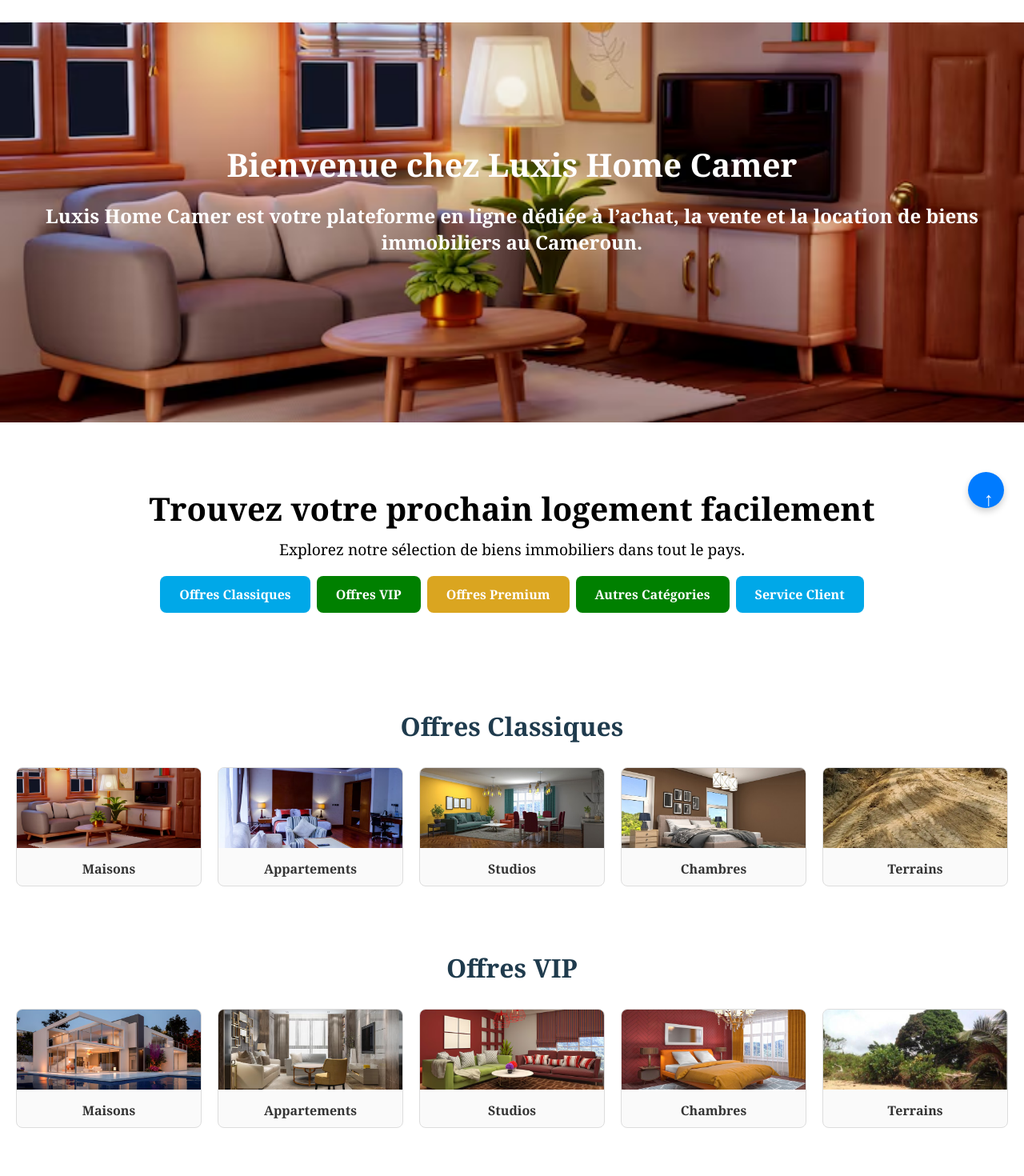
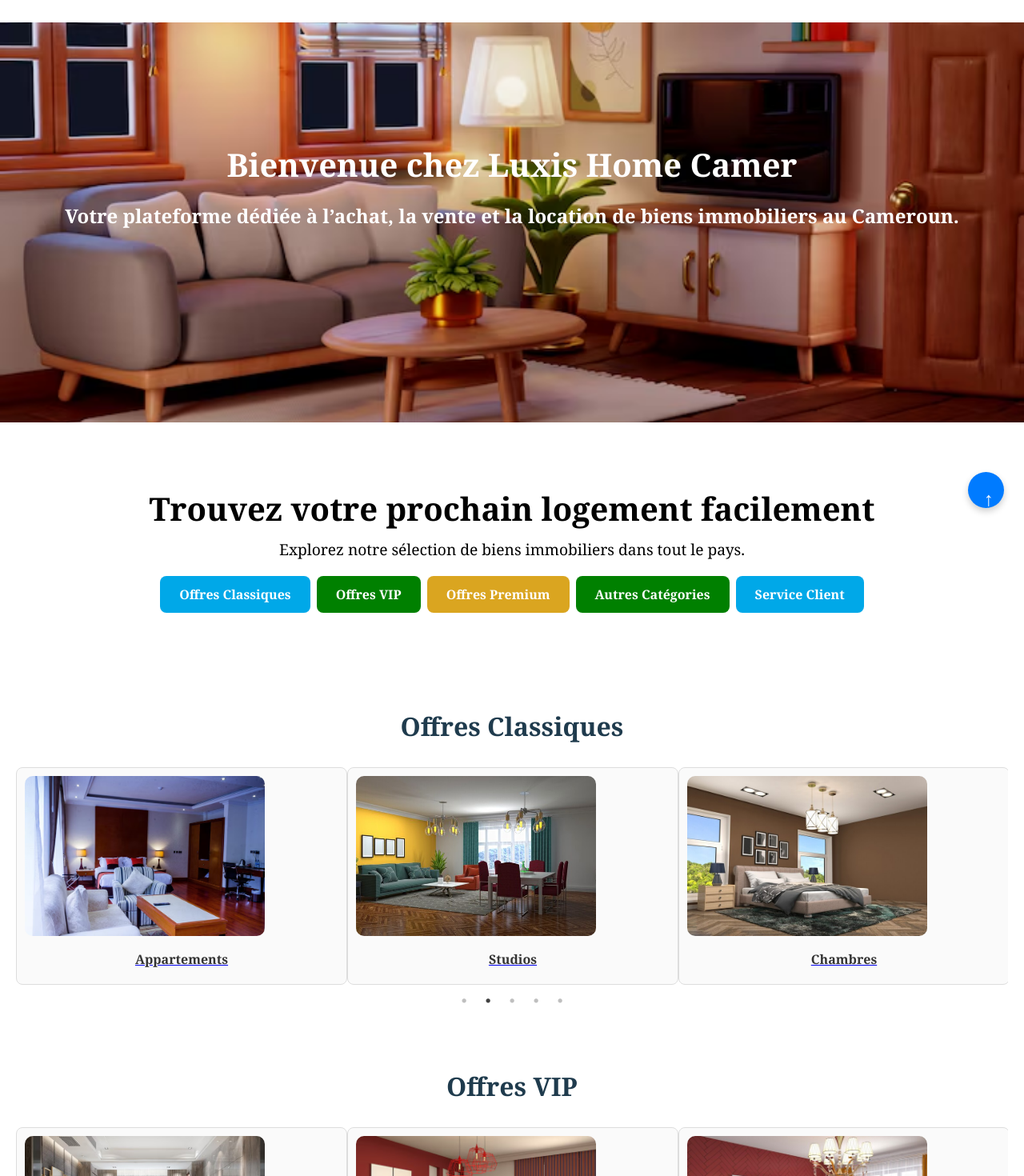
Before and after one commit to kouayem-sunde-frantchesco/Real-Estate, a React (Create React App) app: page / in a window 1280 px wide. Shown: the part 140-1610 px from the top of the page at 80% size. Built offline with nearby package versions, Linux system fonts and the light colour scheme.

Commit message:
recente mise  ajour

```diff
--- a/src/components/pages/contact.js
+++ b/src/components/pages/contact.js
@@ -87,87 +87,7 @@
     </section>
 
     <div className="contact-page">
-
-      <div className="contact-info">
-        <h2>Contactez-nous</h2>
-        <p>📍 Akwa Bali</p>
-        <p>📞 + 237 655-479-301</p>
-        <a href="https://cat-sn3z.vercel.app/"><p>Notre site Web: Care Automobile Tracking</p></a>
-        <p>✉️kouayemfrantchesco@gmail.com</p>
-        <p>🕒 Du lundi au vendredi : 9h - 18h</p>
-        <div className="social-links">
-          <a href="https://facebook.com" target="_blank" rel="noreferrer">Facebook</a>
-          <a href="https://linkedin.com" target="_blank" rel="noreferrer">LinkedIn</a>
-          <a href="https://instagram.com" target="_blank" rel="noreferrer">Instagram</a>
-        </div>
-
-        <div className="map">
-            <img src="./images/c9.jpg"></img>
-        </div>
-        {/* <div className="map">
-          <iframe
-            title="map"
-            src="https://www.google.com/maps/embed?pb=!1m18!1m12!1m3!1d2625.3372275668073!2d2.352221615674864!3d48.85661407928783!2m3!1f0!2f0!3f0!3m2!1i1024!2i768!4f13.1!3m3!1m2!1s0x47e671d877dd841d%3A0x5e9c8e622de0c391!2sParis!5e0!3m2!1sfr!2sfr!4v1673352069376!5m2!1sfr!2sfr"
-            width="100%"
-            height="200"
-            style={{ border: 0 }}
-            allowFullScreen=""
-            loading="lazy"
-          ></iframe>
-        </div> */}
-      </div>
-
-      {/* <div className="contact-form">
-        <h2>Envoyez-nous un message</h2>
-        <form onSubmit={handleSubmit} noValidate>
-          <input
-            type="text"
-            name="name"
-            placeholder="Nom"
-            value={form.name}
-            onChange={handleChange}
-            className={errors.name ? "input-error" : ""}
-          />
-          {errors.name && <span className="error">{errors.name}</span>}
-
-          <input
-            type="email"
-            name="email"
-            placeholder="Email"
-            value={form.email}
-            onChange={handleChange}
-            className={errors.email ? "input-error" : ""}
-          />
-          {errors.email && <span className="error">{errors.email}</span>}
-
-          <input
-            type="text"
-            name="subject"
-            placeholder="Sujet"
-            value={form.subject}
-            onChange={handleChange}
-            className={errors.subject ? "input-error" : ""}
-          />
-          {errors.subject && <span className="error">{errors.subject}</span>}
-
-          <textarea
-            name="message"
-            placeholder="Votre message"
-            rows="5"
-            value={form.message}
-            onChange={handleChange}
-            className={errors.message ? "input-error" : ""}
-          ></textarea>
-          {errors.message && <span className="error">{errors.message}</span>}
-
-          <button type="submit">Envoyer</button>
-          {success && <p className="success-msg">Message envoyé avec succès ! ✅</p>}
-        </form>
-      </div> */}
-    </div>
-
-    <div className="contact-page">
-
+      {/*  */}
       <div className="contact-info">
         <h2>Contactez-nous</h2>
         <p>📍 Akwa Bali</p>
--- a/src/components/pages/home.css
+++ b/src/components/pages/home.css
@@ -190,3 +190,33 @@
     font-size: 1rem;
   }
 }
+
+
+/* code des courousels */
+.category-slider {
+  margin: 20px 0;
+}
+
+.category-card {
+  padding: 10px;
+  text-align: center;
+}
+
+.category-card img {
+  width: 100%;
+  height: 200px;
+  object-fit: cover;
+  border-radius: 10px;
+  transition: transform 0.3s;
+}
+
+.category-card:hover img {
+  transform: scale(1.05);
+}
+
+.category-card span {
+  display: block;
+  margin-top: 8px;
+  font-weight: bold;
+  color: #333;
+}
--- a/src/components/pages/home.js
+++ b/src/components/pages/home.js
@@ -3,6 +3,16 @@
 import Slider from 'react-slick';
 import './home.css';
 import body from '../m13.avif';
+import "slick-carousel/slick/slick.css";
+import "slick-carousel/slick/slick-theme.css";
+
+const Home = () => {
+  const sectionStyleHead = {
+    backgroundImage: `url(${body})`,
+    backgroundSize: 'cover',
+    backgroundPosition: 'center',
+    padding: '100px 0',
+  };
 
   const categories1 = [
     { name: 'Maisons', image: '/images/m13.avif' },
@@ -10,14 +20,6 @@
     { name: 'Studios', image: '/images/m14.jpg' },
     { name: 'Chambres', image: '/images/c78.jpg' },
     { name: 'Terrains', image: '/images/t1.jpeg' },
-];
-
-const categories2 = [
-  { name: 'Maisons', image: '/images/m5.avif' },
-  { name: 'Appartements', image: '/images/hall5.avif' },
-  { name: 'Studios', image: '/images/m10.avif' },
-  { name: 'Chambres', image: '/images/c5.avif' },
-  { name: 'Terrains', image: '/images/t2.jpeg' },
   ];
 
   const categories3 = [
@@ -36,28 +38,46 @@
     { name: 'Terrains', image: '/images/t4.avif' },
   ];
 
+  const settings = {
+    dots: true,
+    infinite: true,
+    speed: 600,
+    slidesToShow: 3,
+    slidesToScroll: 1,
+    autoplay: true,
+    autoplaySpeed: 3000,
+    responsive: [
+      { breakpoint: 1024, settings: { slidesToShow: 2 } },
+      { breakpoint: 600, settings: { slidesToShow: 1 } }
+    ]
+  };
 
-const Home = () => {
-
-  const sectionStyleHead = {
-  backgroundImage: `url(${body})`,
-  backgroundSize: 'cover',
-  backgroundPosition: 'center',
-  padding: '100px 0',
-};
+  const renderSlider = (title, categories) => (
+    <section className="category-section">
+      <h2>{title}</h2>
+      <Slider {...settings} className="category-slider">
+        {categories.map((cat, index) => (
+          <div key={index} className="category-card">
+            <Link to={`/categories?category=${cat.name.toLowerCase()}`}>
+              <img src={cat.image} alt={cat.name} />
+              <span>{cat.name}</span>
+            </Link>
+          </div>
+        ))}
+      </Slider>
+    </section>
+  );
 
   return (
     <div className="home-container">
-
-  {/* section image */}
-    <section className="head"  style={sectionStyleHead}   >
-          <div class="container">
-            <div class="row align-items-center justify-content-center">
-              <div class="col-xl-7 col-lg-9 col-md-12">
-                <div class="fpc-capstion text-center my-4">
-                  <div class="fpc-captions">
-                    <h1 class="title-head">Bienvenue chez <strong>Luxis Home Camer</strong></h1>
-                    <p class="text-light">Luxis Home Camer est votre plateforme en ligne dédiée à l’achat, la vente et la location de biens immobiliers au Cameroun.</p>
+      <section className="head" style={sectionStyleHead}>
+        <div className="container">
+          <div className="row align-items-center justify-content-center">
+            <div className="col-xl-7 col-lg-9 col-md-12">
+              <div className="fpc-capstion text-center my-4">
+                <div className="fpc-captions">
+                  <h1 className="title-head">Bienvenue chez <strong>Luxis Home Camer</strong></h1>
+                  <p className="text-light">Votre plateforme dédiée à l’achat, la vente et la location de biens immobiliers au Cameroun.</p>
                 </div>
               </div>
             </div>
@@ -65,81 +85,27 @@
         </div>
       </section>
 
-      <header
-        className="banner"
-        style={{
-        //   backgroundImage: `url(${m8})`,
+      <header className="banner" style={{
         backgroundSize: 'cover',
         backgroundPosition: 'center',
         color: 'white',
         textAlign: 'center',
-          padding: '80px 20px',
-        }}
-      >
+        padding: '80px 20px'
+      }}>
         <h1>Trouvez votre prochain logement facilement</h1>
         <p>Explorez notre sélection de biens immobiliers dans tout le pays.</p>
         <Link to="/categorie" className="cta-button">Offres Classiques</Link>
         <Link to="/categorie" className="cta-button-vip">Offres VIP</Link>
         <Link to="/categorie" className="cta-button-premium">Offres Premium</Link>
         <Link to="/vehicule/vehicule" className="cta-button-vip">Autres Catégories</Link>
-        <Link to="/" className="cta-button">
-            <a href="https://wa.me/237655479301" id="support" title="Service Client">
+        <a href="https://wa.me/237655479301" className="cta-button" id="support" title="Service Client">
           Service Client
         </a>
-        </Link>
-
       </header>
 
-
-      <section className="category-section">
-        <h2>Offres Classiques</h2>
-        <div className="category-grid">
-          {categories1.map((cat, index) => (
-            <Link to={`/categories?category=${cat.name.toLowerCase()}`} className="category-card" key={index}>
-              <img src={cat.image} alt={cat.name} />
-              <span>{cat.name}</span>
-            </Link>
-          ))}
-        </div>
-      </section>
-
-
-      {/* <section className="category-section">
-        <h2>Catégories Classiques</h2>
-        <div className="category-grid">
-          {categories2.map((cat, index) => (
-            <Link to={`/service?category=${cat.name.toLowerCase()}`} className="category-card" key={index}>
-              <img src={cat.image} alt={cat.name} />
-              <span>{cat.name}</span>
-            </Link>
-          ))}
-        </div>
-      </section> */}
-
-      <section className="category-section">
-        <h2>Offres VIP</h2>
-        <div className="category-grid">
-          {categories3.map((cat, index) => (
-            <Link to={`/categories?category=${cat.name.toLowerCase()}`} className="category-card" key={index}>
-              <img src={cat.image} alt={cat.name} />
-              <span>{cat.name}</span>
-            </Link>
-          ))}
-        </div>
-      </section>
-
-      <section className="category-section">
-        <h2>Offres Premium</h2>
-        <div className="category-grid">
-          {categories4.map((cat, index) => (
-            <Link to={`/categories?category=${cat.name.toLowerCase()}`} className="category-card" key={index}>
-              <img src={cat.image} alt={cat.name} />
-              <span>{cat.name}</span>
-            </Link>
-          ))}
-        </div>
-      </section>
-
+      {renderSlider("Offres Classiques", categories1)}
+      {renderSlider("Offres VIP", categories3)}
+      {renderSlider("Offres Premium", categories4)}
 
       <section className="info-section">
         <h2>Pourquoi choisir notre plateforme ?</h2>
@@ -149,10 +115,6 @@
           <li>✔️ Contact direct avec les vendeurs et propriétaires</li>
         </ul>
       </section>
-
-      {/* <footer className="home-footer">
-        <p>© 2025 Luxis Home Camer - Tous droits réservés.</p>
-      </footer> */}
     </div>
   );
 };
```
Lines whose indentation alone changed are shown as unchanged.
